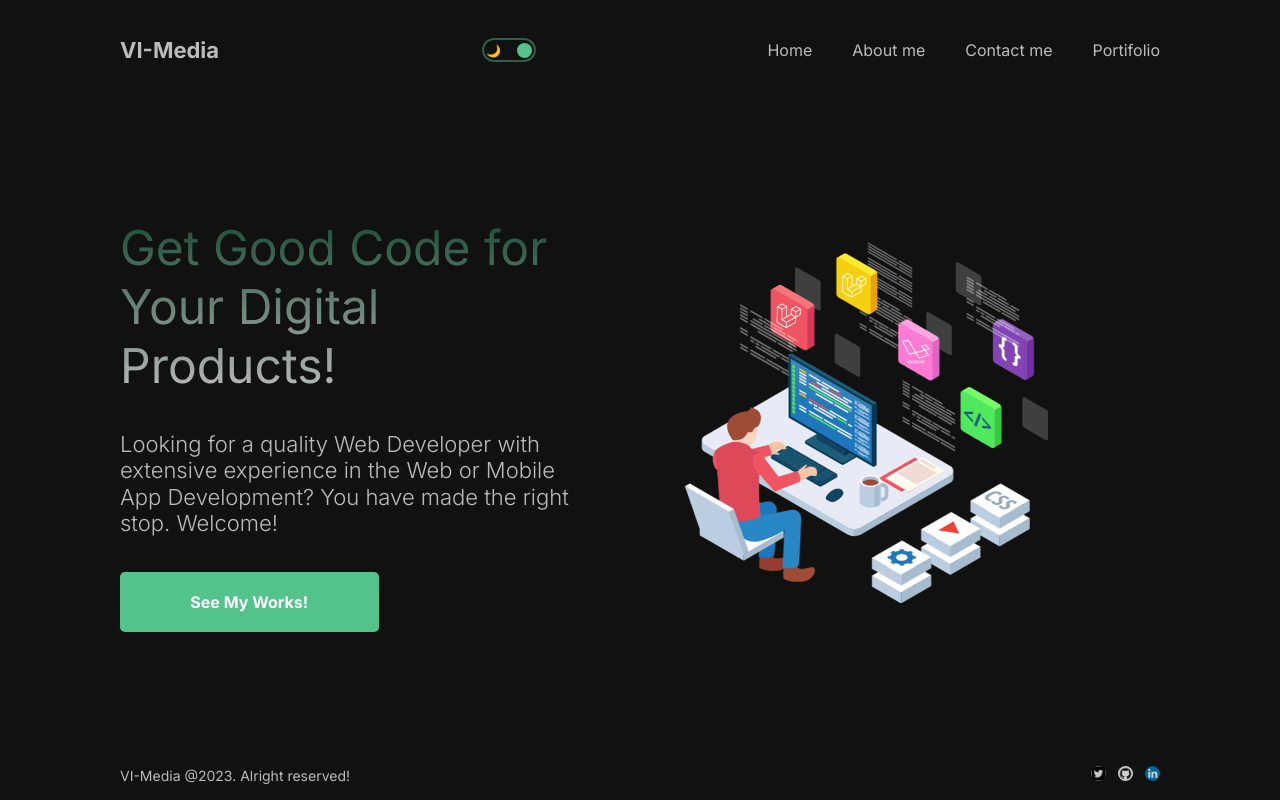
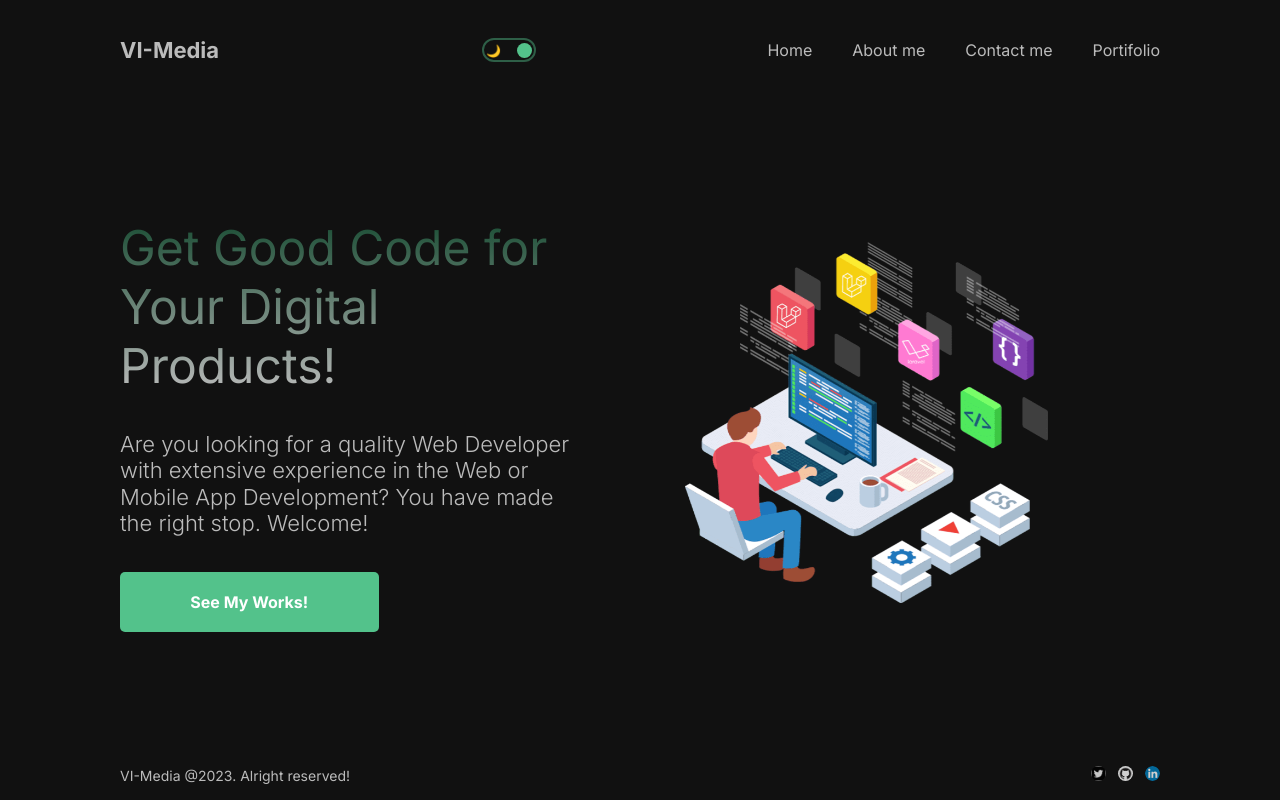
Before and after one commit to victoriad01/newportfolio-, a Next.js app: page / in a window 1280 px wide. Built offline with nearby package versions, Linux system fonts and the light colour scheme.

Commit message:
still trying to resolve

```diff
--- a/src/app/page.jsx
+++ b/src/app/page.jsx
@@ -9,8 +9,9 @@ export default function Home() {
       <div className={styles.item}>
         <p className={styles.title}>Get Good Code for Your Digital Products!</p>
         <p className={styles.desc}>
-          Looking for a quality Web Developer with extensive experience in the
-          Web or Mobile App Development? You have made the right stop. Welcome!
+          Are you looking for a quality Web Developer with extensive experience
+          in the Web or Mobile App Development? You have made the right stop.
+          Welcome!
         </p>
         <div>
           <Button
@@ -24,7 +25,7 @@ export default function Home() {
       <div className={styles.item}>
         <div className={styles.imgMobile}>
           <Image
-            src='/svg-2.png'
+            src='/svg-2.PNG'
             alt='code'
             width={500}
             height={500}
```
Also changed, not shown: 17 other files (tests, documents, lock files or other folders).
